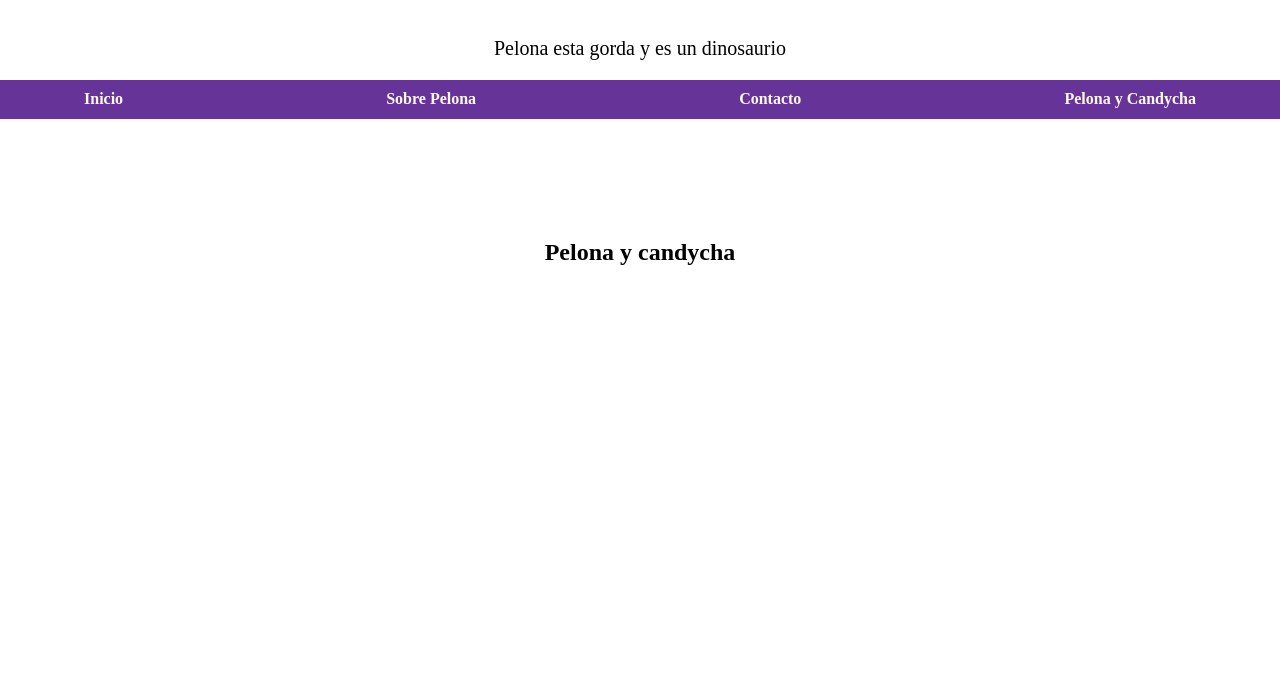
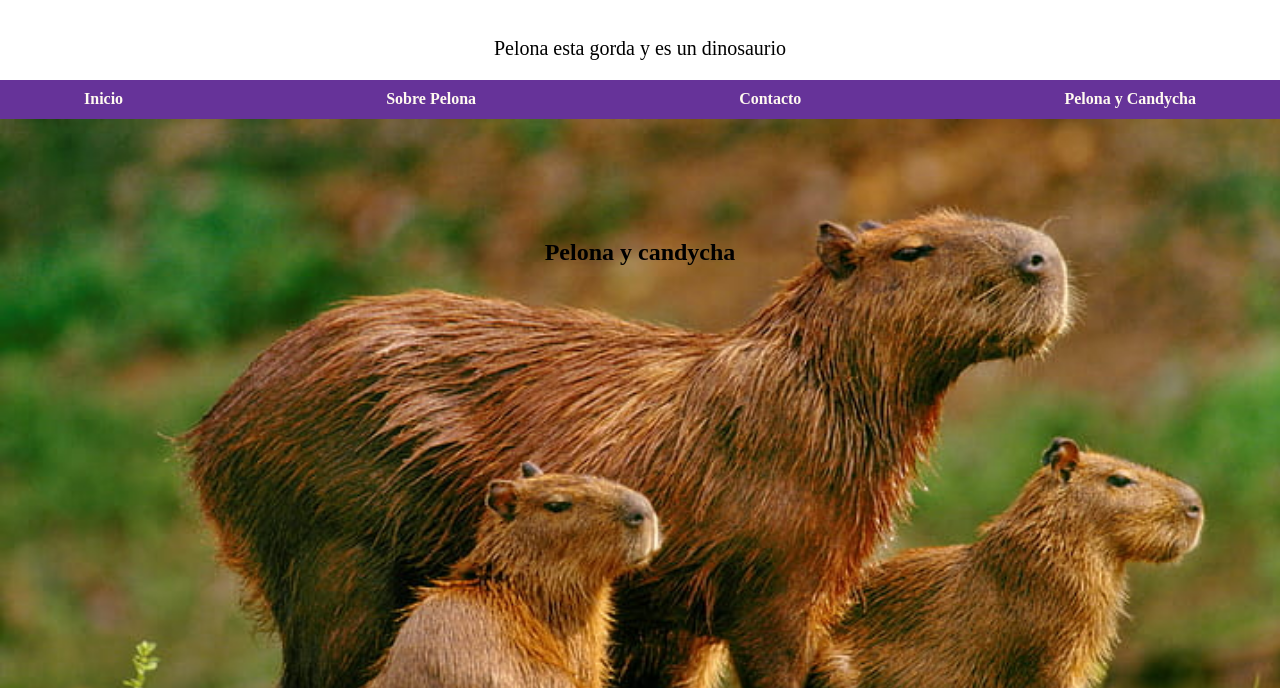
Before and after one commit to pelona123/Pagina-web, a plain HTML site: page index.html in a window 1280 px wide. Shown: the part 112-800 px from the top of the page. Drawn offline with Linux system fonts and the light colour scheme.

Commit message:
Cambio nombre de imagen para compatibilidad con GitHub Pages

```diff
--- a/style.css
+++ b/style.css
@@ -64,7 +64,7 @@ html {
     color: darkblue;
   }
 .section{
-    background-image: url(capybaras-pantanal-brazil-wallpaper-preview.jpg);
+    background-image: url(fondo.jpg);
     background-repeat: no-repeat;
     background-size:cover;
     padding: 100px 0;
```
